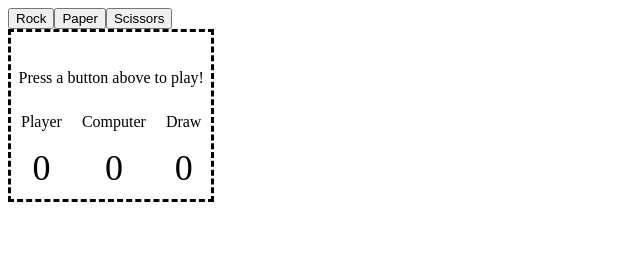
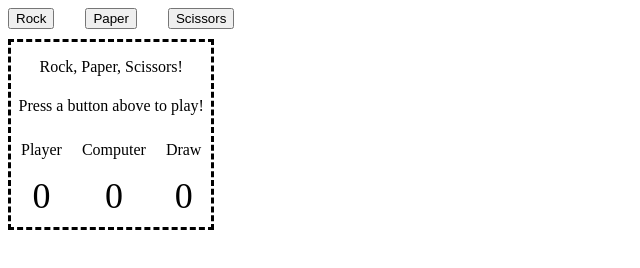
Before and after one commit to briantalbert/rock-paper-scissors, a plain HTML site: page index.html in a window 1280 px wide. Shown: the whole page, without its empty margins (0-640 px from the left). Drawn offline with Linux system fonts and the light colour scheme.

```diff
--- a/game.js
+++ b/game.js
@@ -5,6 +5,7 @@ let scoresArray = [0, 0, 0]
 const scores = document.querySelectorAll(".score")
 scores.forEach(score => score.textContent = 0)
 document.querySelector(".winner").textContent = "Press a button above to play!"
+document.querySelector(".round").textContent = "Rock, Paper, Scissors!"
 
 const choiceButtons = document.querySelectorAll(".choice")
 choiceButtons.forEach(choice => choice.addEventListener('click', sendChoice => {
--- a/style.css
+++ b/style.css
@@ -6,6 +6,8 @@
 .buttons {
     display: flex;
     flex-direction: row;
+    column-gap: 31px;
+    margin-bottom: 10px;
 }
 
 .results {
```
